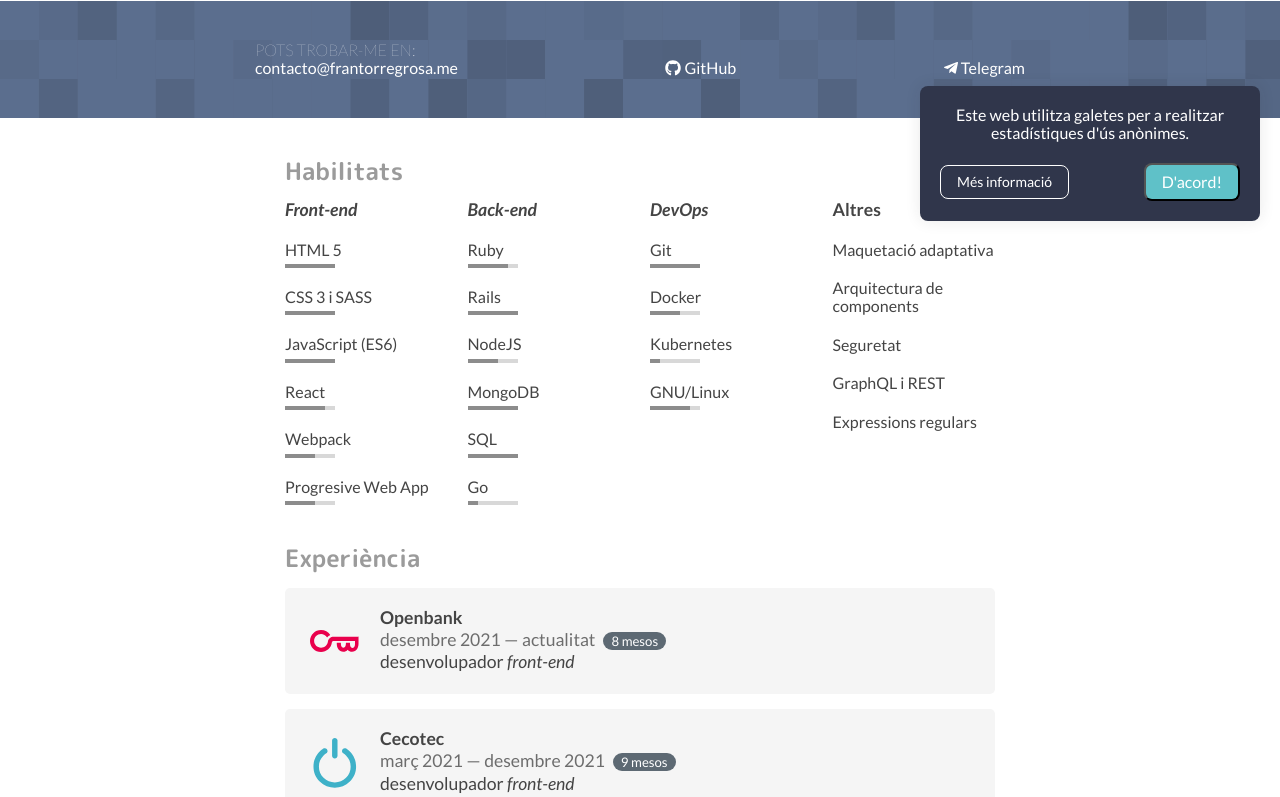
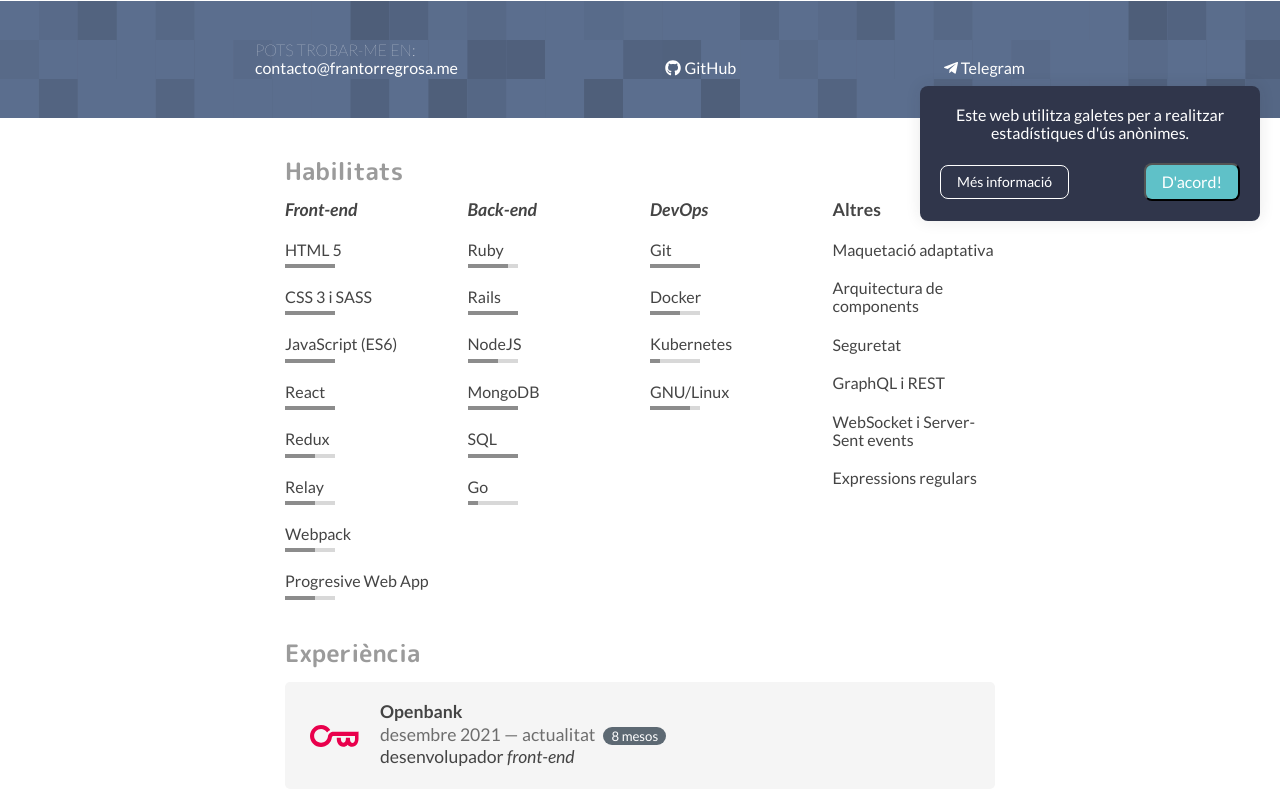
Before and after one commit to frantorreg/showcase, a React (Create React App) app: page / in a window 1280 px wide. Shown: the part 559-1356 px from the top of the page. Built offline with nearby package versions, Linux system fonts and the light colour scheme.

Commit message:
Add Skill component

```diff
--- a/src/components/Main/Main.js
+++ b/src/components/Main/Main.js
@@ -16,6 +16,7 @@ import './Main.scss';
 
 // components
 import Episode from "../Episode/Episode";
+import Skill from "../Skill/Skill";
 
 class Main extends Component {
 
@@ -72,152 +73,43 @@ class Main extends Component {
                   <div className='title'>
                     <span dangerouslySetInnerHTML={{__html: t('skills.frontEnd')}}/>
                   </div>
-                  <div className='skill'>
-                    <span>
-                      HTML 5
-                    </span>
-                    <div className='knowledge'>
-                      <div className='bar high'/>
-                    </div>
-                  </div>
-                  <div className='skill'>
-                    <span>
-                      {t('skills.css')}
-                    </span>
-                    <div className='knowledge'>
-                      <div className='bar high'/>
-                    </div>
-                  </div>
-                  <div className='skill'>
-                    <span>
-                      JavaScript (ES6)
-                    </span>
-                    <div className='knowledge'>
-                      <div className='bar high'/>
-                    </div>
-                  </div>
-                  <div className='skill'>
-                    <span>
-                      React
-                    </span>
-                    <div className='knowledge'>
-                      <div className='bar mid-high'/>
-                    </div>
-                  </div>
-                  <div className='skill'>
-                    <span>
-                      Webpack
-                    </span>
-                    <div className='knowledge'>
-                      <div className='bar mid'/>
-                    </div>
-                  </div>
-                  <div className='skill'>
-                    <span>
-                      Progresive Web App
-                    </span>
-                    <div className='knowledge'>
-                      <div className='bar mid'/>
-                    </div>
-                  </div>
+                  <Skill level='high' name='HTML 5'/>
+                  <Skill level='high' name={t('skills.css')}/>
+                  <Skill level='high' name='JavaScript (ES6)'/>
+                  <Skill level='high' name='React'/>
+                  <Skill level='mid' name='Redux'/>
+                  <Skill level='mid' name='Relay'/>
+                  <Skill level='mid' name='Webpack'/>
+                  <Skill level='mid' name='Progresive Web App'/>
                 </div>
                 <div className='category'>
                   <div className='title'>
                     <span dangerouslySetInnerHTML={{__html: t('skills.backEnd')}}/>
                   </div>
-                  <div className='skill'>
-                    <span>
-                      Ruby
-                    </span>
-                    <div className='knowledge'>
-                      <div className='bar mid-high'/>
-                    </div>
-                  </div>
-                  <div className='skill'>
-                    <span>
-                      Rails
-                    </span>
-                    <div className='knowledge'>
-                      <div className='bar high'/>
-                    </div>
-                  </div>
-                  <div className='skill'>
-                    <span>
-                      NodeJS
-                    </span>
-                    <div className='knowledge'>
-                      <div className='bar mid'/>
-                    </div>
-                  </div>
-                  <div className='skill'>
-                    <span>
-                      MongoDB
-                    </span>
-                    <div className='knowledge'>
-                      <div className='bar high'/>
-                    </div>
-                  </div>
-                  <div className='skill'>
-                    <span>
-                      SQL
-                    </span>
-                    <div className='knowledge'>
-                      <div className='bar high'/>
-                    </div>
-                  </div>
-                  <div className='skill'>
-                    <span>
-                      Go
-                    </span>
-                    <div className='knowledge'>
-                      <div className='bar low'/>
-                    </div>
-                  </div>
+                  <Skill level='mid-high' name='Ruby'/>
+                  <Skill level='high' name='Rails'/>
+                  <Skill level='mid' name='NodeJS'/>
+                  <Skill level='high' name='MongoDB'/>
+                  <Skill level='high' name='SQL'/>
+                  <Skill level='low' name='Go'/>
                 </div>
                 <div className='category'>
                   <div className='title'>
                     <span dangerouslySetInnerHTML={{__html: t('skills.devOps')}}/>
                   </div>
-                  <div className='skill'>
-                    <span>
-                      Git
-                    </span>
-                    <div className='knowledge'>
-                      <div className='bar high'/>
-                    </div>
-                  </div>
-                  <div className='skill'>
-                    <span>
-                      Docker
-                    </span>
-                    <div className='knowledge'>
-                      <div className='bar mid'/>
-                    </div>
-                  </div>
-                  <div className='skill'>
-                    <span>
-                      Kubernetes
-                    </span>
-                    <div className='knowledge'>
-                      <div className='bar low'/>
-                    </div>
-                  </div>
-                  <div className='skill'>
-                    <span>
-                      GNU/Linux
-                    </span>
-                    <div className='knowledge'>
-                      <div className='bar mid-high'/>
-                    </div>
-                  </div>
+                  <Skill level='high' name='Git'/>
+                  <Skill level='mid' name='Docker'/>
+                  <Skill level='low' name='Kubernetes'/>
+                  <Skill level='mid-high' name='GNU/Linux'/>
                 </div>
                 <div className='category'>
                   <div className='title'>{t('skills.other')}</div>
-                  <div className='skill'>{t('skills.responsive')}</div>
-                  <div className='skill'>{t('skills.componentsArchitecture')}</div>
-                  <div className='skill'>{t('skills.security')}</div>
-                  <div className='skill'>{t('skills.apiArchitectures')}</div>
-                  <div className='skill'>{t('skills.regex')}</div>
+                  <Skill name={t('skills.responsive')}/>
+                  <Skill name={t('skills.componentsArchitecture')}/>
+                  <Skill name={t('skills.security')}/>
+                  <Skill name={t('skills.apiArchitectures')}/>
+                  <Skill name={t('skills.websocketAndSSE')}/>
+                  <Skill name={t('skills.regex')}/>
                 </div>
               </div>
             </section>
--- a/src/components/Main/Main.scss
+++ b/src/components/Main/Main.scss
@@ -125,40 +125,6 @@
             font-size: 1.1rem;
             font-weight: 600;
           }
-
-          .skill {
-            .knowledge {
-              width: 50px;
-              height: 4px;
-              margin-top: 5px;
-              background-color: #d8d8d8;
-
-              .bar {
-                height: 100%;
-                background-color: #8c8c8c;
-
-                &.low {
-                  width: 20%;
-                }
-
-                &.mid-low {
-                  width: 40%;
-                }
-
-                &.mid {
-                  width: 60%;
-                }
-
-                &.mid-high {
-                  width: 80%;
-                }
-
-                &.high {
-                  width: 100%;
-                }
-              }
-            }
-          }
         }
       }
     }
--- /dev/null
+++ b/src/components/Skill/Skill.js
@@ -0,0 +1,17 @@
+import React from "react";
+import {Knowledge, Bar} from "./Skill.styled";
+
+export default function Skill({name, level}) {
+  return (
+    <div>
+      <span>
+        {name}
+      </span>
+      {level && (
+        <Knowledge>
+          <Bar className={level}/>
+        </Knowledge>
+      )}
+    </div>
+  );
+}
--- /dev/null
+++ b/src/components/Skill/Skill.styled.js
@@ -0,0 +1,34 @@
+// vendor
+import styled from 'styled-components'
+
+export const Knowledge = styled.div`
+  width: 50px;
+  height: 4px;
+  margin-top: 5px;
+  background-color: #d8d8d8;
+`
+
+export const Bar = styled.div`
+  height: 100%;
+  background-color: #8c8c8c;
+
+  &.low {
+    width: 20%;
+  }
+
+  &.mid-low {
+    width: 40%;
+  }
+
+  &.mid {
+    width: 60%;
+  }
+
+  &.mid-high {
+    width: 80%;
+  }
+
+  &.high {
+    width: 100%;
+  }
+`
--- a/src/locales/ca/main.json
+++ b/src/locales/ca/main.json
@@ -18,6 +18,7 @@
     "componentsArchitecture": "Arquitectura de components",
     "security": "Seguretat",
     "apiArchitectures": "GraphQL i REST",
+    "websocketAndSSE": "WebSocket i Server-Sent events",
     "regex": "Expressions regulars"
   },
   "positions": {
--- a/src/locales/es/main.json
+++ b/src/locales/es/main.json
@@ -18,6 +18,7 @@
     "componentsArchitecture": "Arquitectura de componentes",
     "security": "Seguridad",
     "apiArchitectures": "GraphQL y REST",
+    "websocketAndSSE": "WebSocket y Server-Sent events",
     "regex": "Expresiones regulares"
   },
   "positions": {
```
